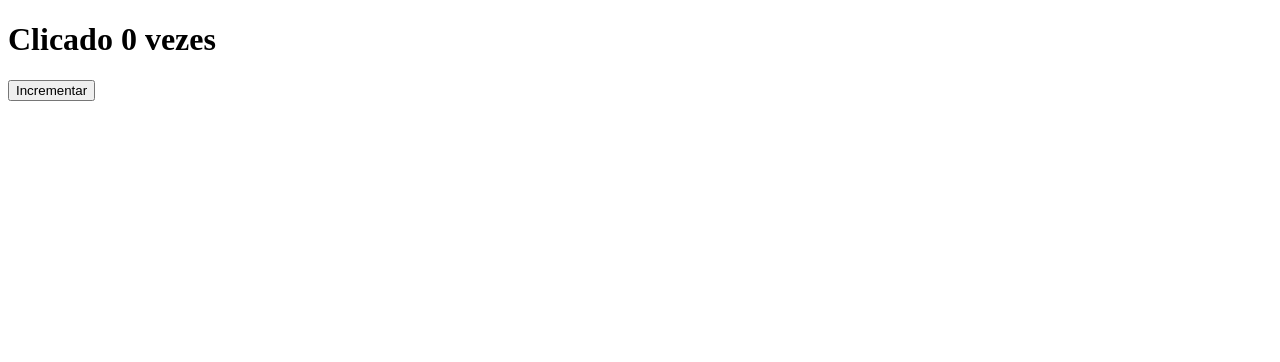
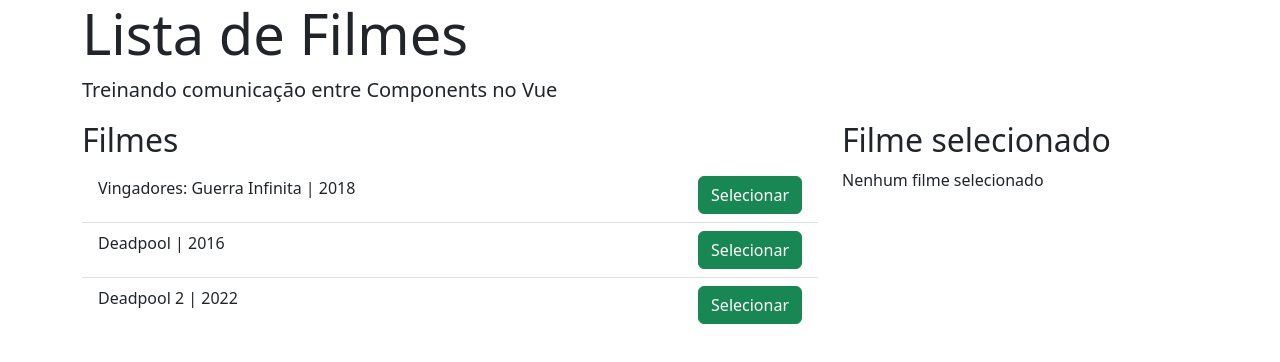
Before and after one commit to avilahesnan/vue-cli, a Vue app: page / in a window 1280 px wide. Shown: the top 362 px of the page. Built offline with nearby package versions, Linux system fonts and the light colour scheme.

Commit message:
feat: add eventBus

```diff
--- a/public/index.html
+++ b/public/index.html
@@ -5,7 +5,8 @@
     <meta http-equiv="X-UA-Compatible" content="IE=edge">
     <meta name="viewport" content="width=device-width,initial-scale=1.0">
     <link rel="icon" href="<%= BASE_URL %>favicon.ico">
-    <title><%= htmlWebpackPlugin.options.title %></title>
+    <title>VueJs</title>
+    <link href="https://cdn.jsdelivr.net/npm/bootstrap@5.3.3/dist/css/bootstrap.min.css" rel="stylesheet" integrity="sha384-QWTKZyjpPEjISv5WaRU9OFeRpok6YctnYmDr5pNlyT2bRjXh0JMhjY6hW+ALEwIH" crossorigin="anonymous">
   </head>
   <body>
     <noscript>
--- a/src/App.vue
+++ b/src/App.vue
@@ -1,13 +1,26 @@
 <template>
-  <ContadorComponent/>
+  <div>
+
+    <div class="jumbotron jumbotron-fluid">
+      <div class="container">
+        <h1 class="display-4">Lista de Filmes</h1>
+        <p class="lead">Treinando comunicação entre Components no Vue</p>
+      </div>
+    </div>
+
+    <div class="container">
+      <FilmesLista/>
+    </div>
+
+  </div>
 </template>
 
 <script>
-import ContadorComponent from './components/contador/ContadorComponent.vue'
+import FilmesLista from './components/FilmesLista.vue'
 
 export default {
   components: {
-    ContadorComponent
+    FilmesLista
   }
 }
 </script>
--- /dev/null
+++ b/src/components/FilmesLista.vue
@@ -0,0 +1,67 @@
+<template>
+  <div class="row">
+
+    <!-- coluna 1 -->
+    <div class="col-8">
+
+      <h2>Filmes</h2>
+
+      <ul class="list-group list-group-flush">
+
+        <FilmesListaItem
+        v-for="filme in filmes"
+        :key="filme.id"
+        :filme="filme"
+        @selecionarFilme="filmeSelecionado = $event"/>
+
+      </ul>
+    </div>
+
+    <!-- coluna 2 -->
+    <div class="col-4">
+
+      <FilmesListaItemInfo
+      v-if="!editar"
+      :filme="filmeSelecionado"
+      @editarFilme="editarFilme"/>
+
+      <FilmesListaItemEditar
+      v-else
+      :filme="filmeSelecionado"/>
+
+    </div>
+
+  </div>
+</template>
+
+<script>
+
+import FilmesListaItem from './FilmesListaItem.vue'
+import FilmesListaItemEditar from './FilmesListaItemEditar.vue'
+import FilmesListaItemInfo from './FilmesListaItemInfo.vue'
+
+export default {
+  components: {
+    FilmesListaItem,
+    FilmesListaItemEditar,
+    FilmesListaItemInfo
+  },
+  data () {
+    return {
+      filmes: [
+        { id: 1, titulo: 'Vingadores: Guerra Infinita', ano: 2018 },
+        { id: 2, titulo: 'Deadpool', ano: 2016 },
+        { id: 3, titulo: 'Deadpool 2', ano: 2022 }
+      ],
+      filmeSelecionado: undefined,
+      editar: false
+    }
+  },
+  methods: {
+    editarFilme (filme) {
+      this.editar = true
+      this.filmeSelecionado = filme
+    }
+  }
+}
+</script>
--- /dev/null
+++ b/src/components/FilmesListaItem.vue
@@ -0,0 +1,25 @@
+<template>
+    <li class="list-group-item">
+        <span>{{ filme.titulo }} | {{ filme.ano }}</span>
+        <button @click="selecionar" class="btn btn-success float-end">Selecionar</button>
+    </li>
+</template>
+
+<script>
+
+import { eventBus } from '../main'
+
+export default {
+  props: {
+    filme: {
+      type: Object,
+      required: true
+    }
+  },
+  methods: {
+    selecionar (event) {
+      eventBus.$emit('selecionarFilme', this.filme)
+    }
+  }
+}
+</script>
--- /dev/null
+++ b/src/components/FilmesListaItemEditar.vue
@@ -0,0 +1,33 @@
+<template>
+  <div>
+    <h2>Editar filme</h2>
+
+    <div class="form-group">
+      <label>Título:</label>
+      <input
+      type="text"
+      class="form-control"
+      placeholder="Insira o título"
+      :value="filme.titulo">
+    </div>
+    <div class="form-group">
+      <label>Ano:</label>
+      <input
+      type="text"
+      class="form-control"
+      placeholder="Insira o ano"
+      :value="filme.ano">
+    </div>
+  </div>
+</template>
+
+<script>
+export default {
+  props: {
+    filme: {
+      type: Object,
+      required: true
+    }
+  }
+}
+</script>
--- /dev/null
+++ b/src/components/FilmesListaItemInfo.vue
@@ -0,0 +1,36 @@
+<template>
+  <div>
+    <h2>Filme selecionado</h2>
+
+    <div class="card" v-if="filme">
+      <div class="card-body">
+        <h5 class="card-title">{{ filme.titulo }} | {{ filme.ano }}</h5>
+        <button @click="editar" class="btn btn-danger float-end">Editar</button>
+      </div>
+    </div>
+    <p v-else>Nenhum filme selecionado</p>
+  </div>
+</template>
+
+<script>
+
+import { eventBus } from '../main'
+
+export default {
+  data () {
+    return {
+      filme: undefined
+    }
+  },
+  created () {
+    eventBus.$on('selecionarFilme', (filmeSelecionado) => {
+      this.filme = filmeSelecionado
+    })
+  },
+  methods: {
+    editar (event) {
+      this.$emit('editarFilme', this.filme)
+    }
+  }
+}
+</script>
--- a/src/components/contador/ContadorComponent.vue
+++ /dev/null
@@ -1,21 +0,0 @@
-<template>
-  <div>
-    <h1>Clicado {{ contador }} vezes</h1>
-    <button @click="incrementar">Incrementar</button>
-  </div>
-</template>
-
-<script>
-export default {
-  data () {
-    return {
-      contador: 0
-    }
-  },
-  methods: {
-    incrementar () {
-      this.contador++
-    }
-  }
-}
-</script>
--- a/src/main.js
+++ b/src/main.js
@@ -1,5 +1,7 @@
 import Vue from 'vue'
 import App from './App.vue'
+
+export const eventBus = new Vue()
 
 new Vue({
   render: h => h(App)
```
